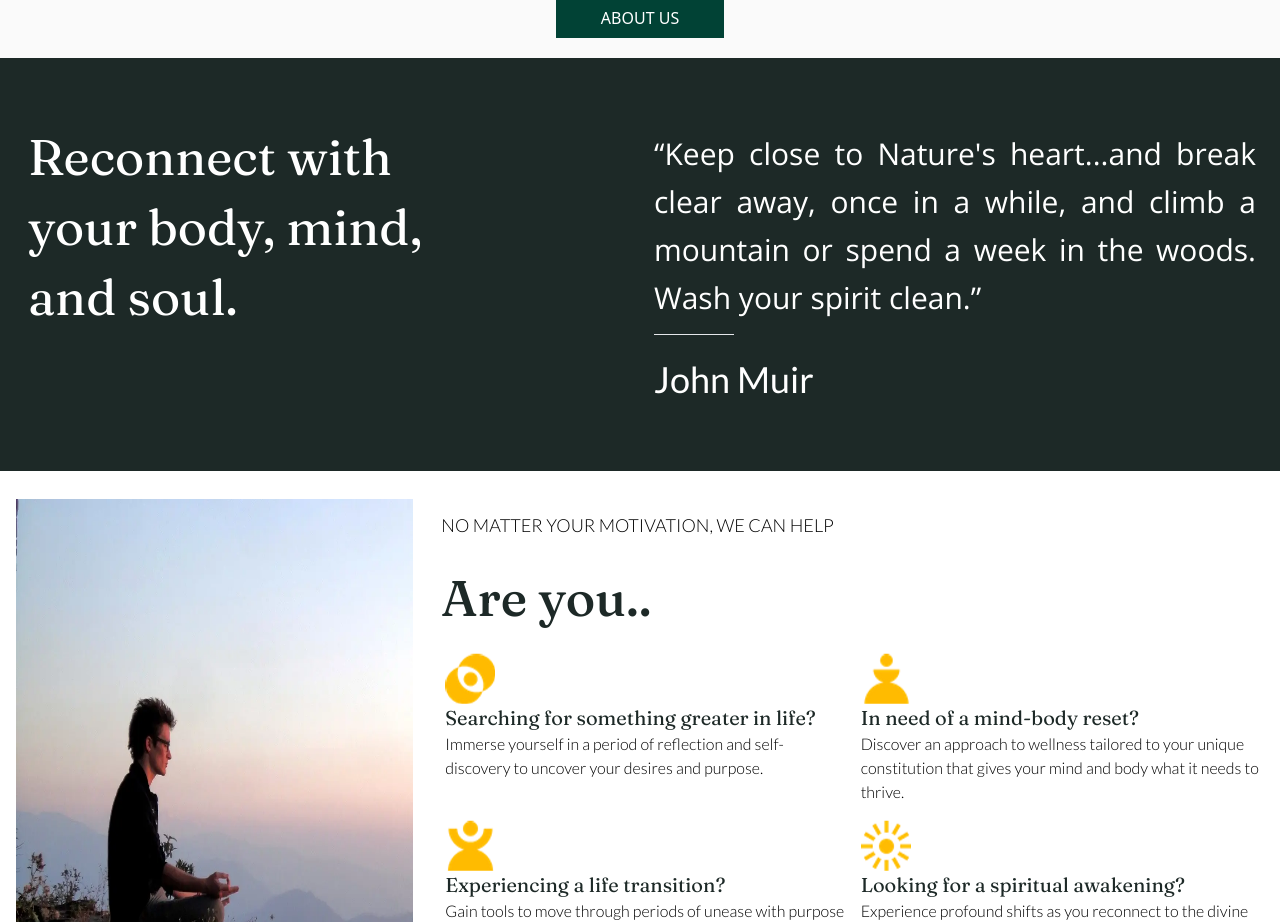
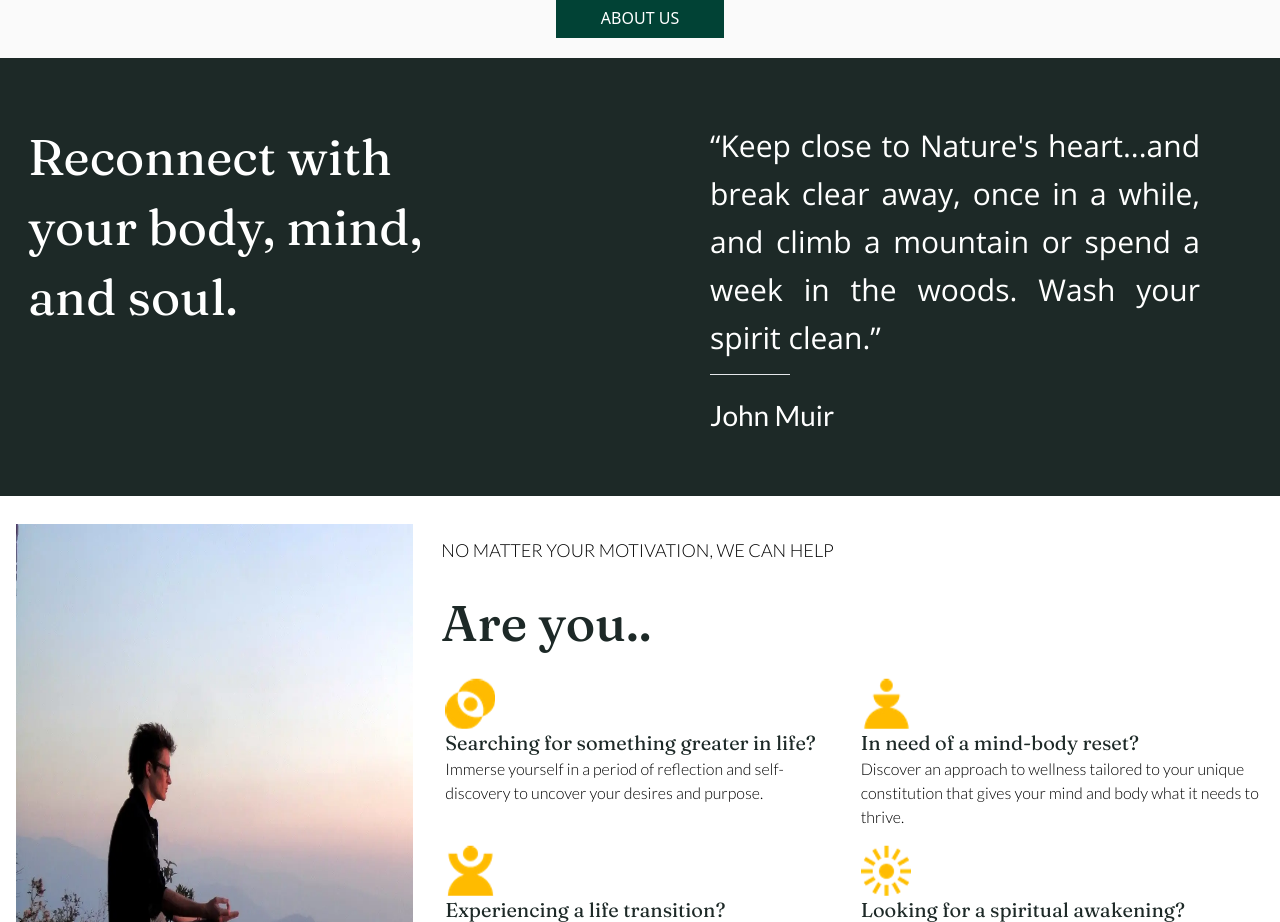
Before and after one commit to Sumitkumar01/dunagiri, a React (Create React App) app: page / in a window 1280 px wide. Shown: the part 1720-2642 px from the top of the page. Built offline with nearby package versions, Linux system fonts and the light colour scheme.

Commit message:
issue fix

```diff
--- a/src/pages/Home/Section1.jsx
+++ b/src/pages/Home/Section1.jsx
@@ -13,7 +13,7 @@ const Section1 = () => {
               </h2>
             </div>
 
-            <div className="col-start-4 col-end-7 lg:p-2">
+            <div className="col-start-4 col-end-7 lg:pe-16 ms-[4rem]">
               <p className="lg:text-3xl text-xl lg:leading-[3rem] mb-3 text-white font-normal ff-op text-justify">
                 “Keep close to Nature's heart...and break clear away, once in a
                 while, and climb a mountain or spend a week in the woods. Wash
@@ -22,7 +22,7 @@ const Section1 = () => {
               <hr className="w-[5rem] py-3 " />
               <Link
                 to="/"
-                className="lg:text-4xl text-2xl font-medium ff-l text-white animation"
+                className="lg:text-[1.75rem] text-2xl font-medium ff-l text-white animation"
               >
                 John Muir
               </Link>
```
